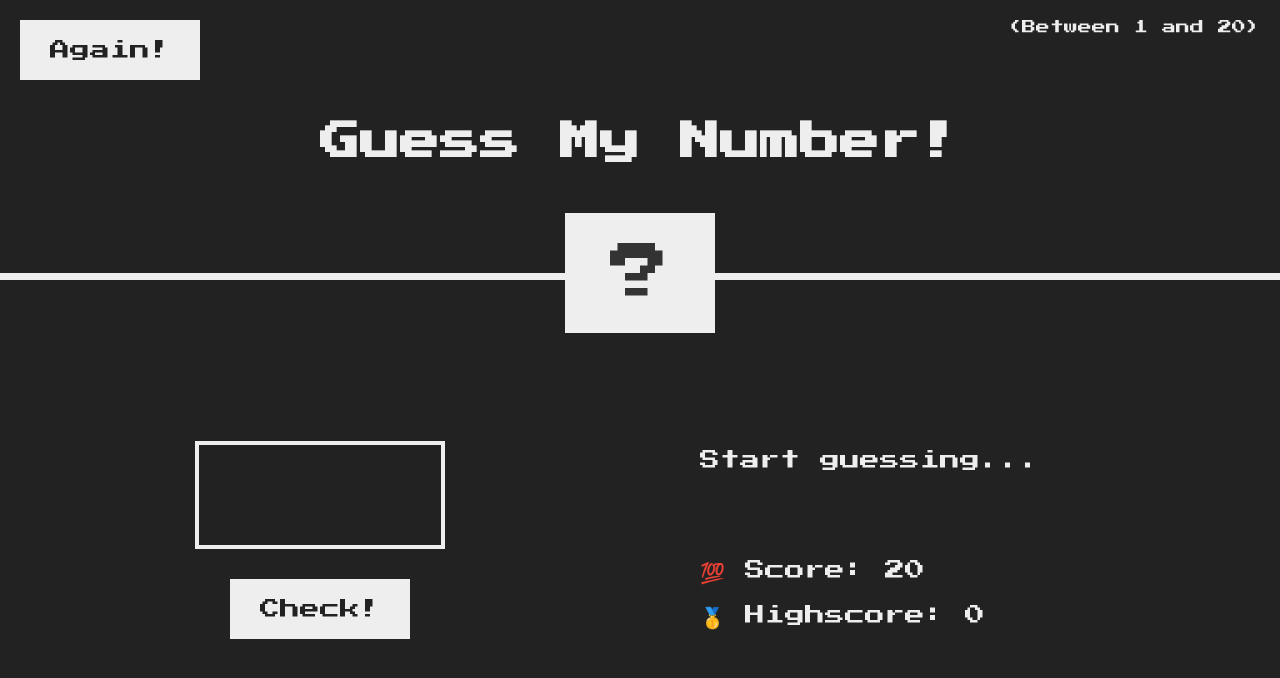
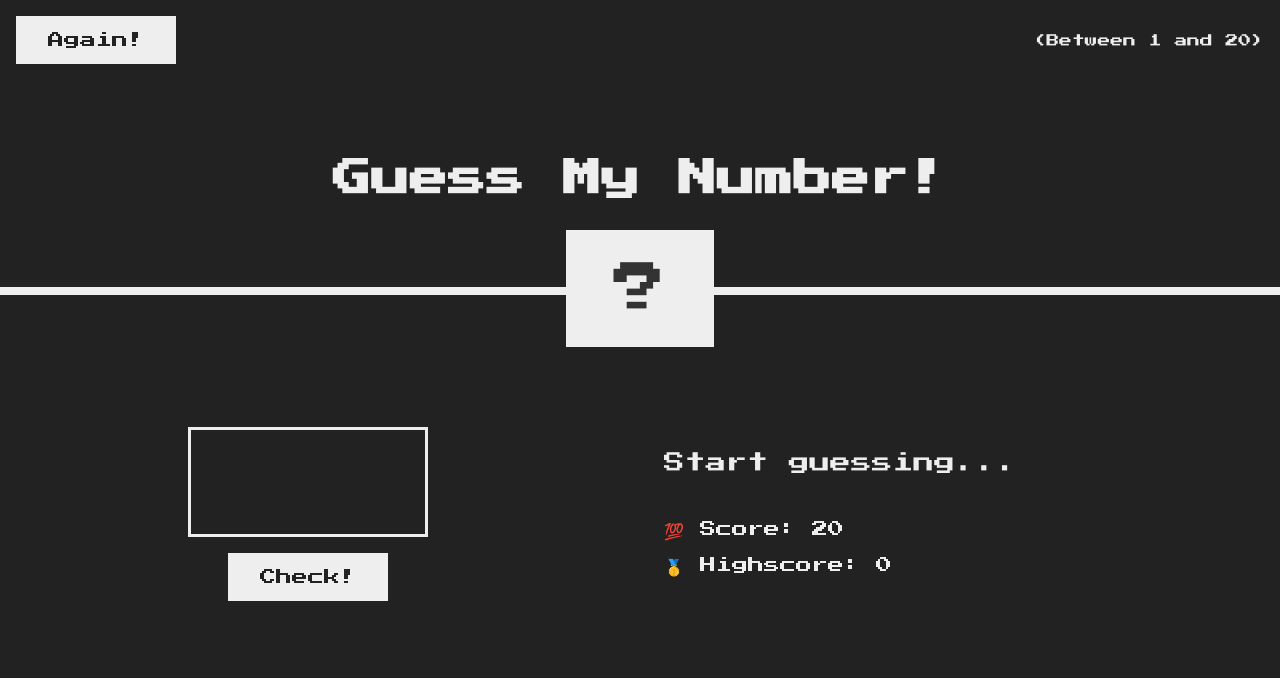
Before and after one commit to ABChapagain/NumberGuessor, a plain HTML site: page index.html in a window 1280 px wide. Drawn offline with Linux system fonts and the light colour scheme.

Commit message:
Add files via upload

```diff
--- a/index.html
+++ b/index.html
@@ -9,11 +9,13 @@
   </head>
   <body>
     <header>
+      <button class="btn again">Again!</button>
+      <p class="between">(Between 1 and 20)</p>
+    </header>
+    <div class="content">
       <h1>Guess My Number!</h1>
-      <p class="between">(Between 1 and 20)</p>
-      <button class="btn again">Again!</button>
       <div class="number">?</div>
-    </header>
+    </div>
     <main>
       <section class="left">
         <input type="number" class="guess" />
--- a/script.js
+++ b/script.js
@@ -27,9 +27,9 @@ const displayHighScore = function (highscore) {
     highsco.textContent = highscore;
 }
 
-const displaySecretNumber = function (secretnumber, numberwidth) {
+const displaySecretNumber = function (secretnumber, numberpad) {
     num.textContent = secretnumber;
-    num.style.width = numberwidth;
+    num.style.padding = numberpad;
 }
 
 const changeBackground = function (backgroundcolor) {
@@ -52,10 +52,10 @@ checkBtn.addEventListener('click', function () {
         // When player wins
     } else if (guess === secretNumber) {
         displayMessage('Correct Number 🎉');
-        displaySecretNumber(secretNumber, '30rem');
+        displaySecretNumber(secretNumber, '2rem 5rem');
         changeBackground('#60b347');
         gues.setAttribute('disabled', '');
-        checkBtn.setAttribute('disabled','');
+        checkBtn.setAttribute('disabled', '');
         checkBtn.style.cursor = 'not-allowed';
 
         // Setting highscore
@@ -75,6 +75,8 @@ checkBtn.addEventListener('click', function () {
         } else {
             displayMessage('💥 You lost the game!');
             score--;
+            checkBtn.setAttribute('disabled', '');
+            checkBtn.style.cursor = 'not-allowed';
         }
     }
     displayScore(score);
@@ -89,7 +91,7 @@ againBtn.addEventListener('click', function () {
     gues.value = '';
     changeBackground('#222');
     displayScore(score);
-    displaySecretNumber('?', '15rem');
+    displaySecretNumber('?', '2rem 3rem');
     gues.removeAttribute('disabled');
     checkBtn.removeAttribute('disabled');
     checkBtn.style.cursor = 'pointer';
--- a/style.css
+++ b/style.css
@@ -3,105 +3,40 @@
 * {
   margin: 0;
   padding: 0;
-  box-sizing: inherit;
+  font-family: 'Press Start 2P', sans-serif;
+  /* box-sizing: inherit; */
+  box-sizing: border-box;
+  outline: none;
 }
 
 html {
-  font-size: 62.5%;
   box-sizing: border-box;
 }
 
 body {
-  font-family: 'Press Start 2P', sans-serif;
   color: #eee;
   background-color: #222;
-  /* background-color: #60b347; */
+  display: flex;
+  flex-direction: column;
+  justify-content: center;
+  text-align: center;
+  gap: 5rem;
+  overflow: hidden;
 }
 
-/* LAYOUT */
 header {
-  position: relative;
-  height: 35vh;
-  border-bottom: 7px solid #eee;
-}
-
-main {
-  height: 65vh;
-  color: #eee;
+  padding: 1rem;
   display: flex;
+  justify-content: space-between;
   align-items: center;
-  justify-content: space-around;
-}
-
-.left {
-  width: 52rem;
-  display: flex;
-  flex-direction: column;
-  align-items: center;
-}
-
-.right {
-  width: 52rem;
-  font-size: 2rem;
-}
-
-/* ELEMENTS STYLE */
-h1 {
-  font-size: 4rem;
-  text-align: center;
-  position: absolute;
-  width: 100%;
-  top: 52%;
-  left: 50%;
-  transform: translate(-50%, -50%);
-}
-
-.number {
-  background: #eee;
-  color: #333;
-  font-size: 6rem;
-  width: 15rem;
-  padding: 3rem 0rem;
-  text-align: center;
-  position: absolute;
-  bottom: 0;
-  left: 50%;
-  transform: translate(-50%, 50%);
-}
-
-.between {
-  font-size: 1.4rem;
-  position: absolute;
-  top: 2rem;
-  right: 2rem;
-}
-
-.again {
-  position: absolute;
-  top: 2rem;
-  left: 2rem;
-}
-
-.guess {
-  background: none;
-  border: 4px solid #eee;
-  font-family: inherit;
-  color: inherit;
-  font-size: 5rem;
-  padding: 2.5rem;
-  width: 25rem;
-  text-align: center;
-  display: block;
-  margin-bottom: 3rem;
 }
 
 .btn {
   border: none;
   background-color: #eee;
   color: #222;
-  font-size: 2rem;
-  font-family: inherit;
-  padding: 2rem 3rem;
+  font-size: 1rem;
+  padding: 1rem 2rem;
   cursor: pointer;
 }
 
@@ -109,11 +44,98 @@ h1 {
   background-color: #ccc;
 }
 
+.between {
+  font-size: .8rem;
+}
+
+.content {
+  display: flex;
+  flex-direction: column;
+  justify-content: center;
+  gap: 2rem;
+  position: relative;
+}
+
+
+.content h1 {
+  font-size: 2.4rem;
+  width: 100%;
+}
+
+.number {
+  background: #eee;
+  margin: auto;
+  font-size: 3.3rem;
+  padding: 2rem 3rem;
+  color: #333;
+}
+
+.number::before {
+  content: '';
+  position: absolute;
+  top: 70%;
+  height: .5rem;
+  background: #eee;
+  z-index: -1;
+  width: 100%;
+  left: 50%;
+  transform: translate(-50%,-50%);
+}
+
+main {
+  display: flex;
+  gap: 3rem;
+  justify-content: space-around;
+}
+
+.guess {
+  background: transparent;
+  border: 3px solid #eee;
+  color: inherit;
+  font-size: 2.5rem;
+  padding: 2rem;
+  width: 15rem;
+  text-align: center;
+  display: block;
+  margin: 0 auto 1rem;
+}
+
+.left, .right {
+  margin: auto;
+
+}
+
+.left {
+  width: 50%;
+}
+
+.right {
+  width: 50%;
+  text-align: left;
+}
+
 .message {
-  margin-bottom: 8rem;
-  height: 3rem;
+  margin-bottom: 3rem;
+  font-size: 1.3rem;
 }
 
 .label-score {
-  margin-bottom: 2rem;
+  margin-bottom: 1rem;
 }
+
+@media screen and (max-width: 768px) {
+  body {
+    gap: 2rem;
+  }
+
+  main {
+    flex-direction: column;
+    justify-content: center;
+    gap: 2rem;
+  }
+
+  .left, .right {
+    width: auto;
+  }
+
+}
```
